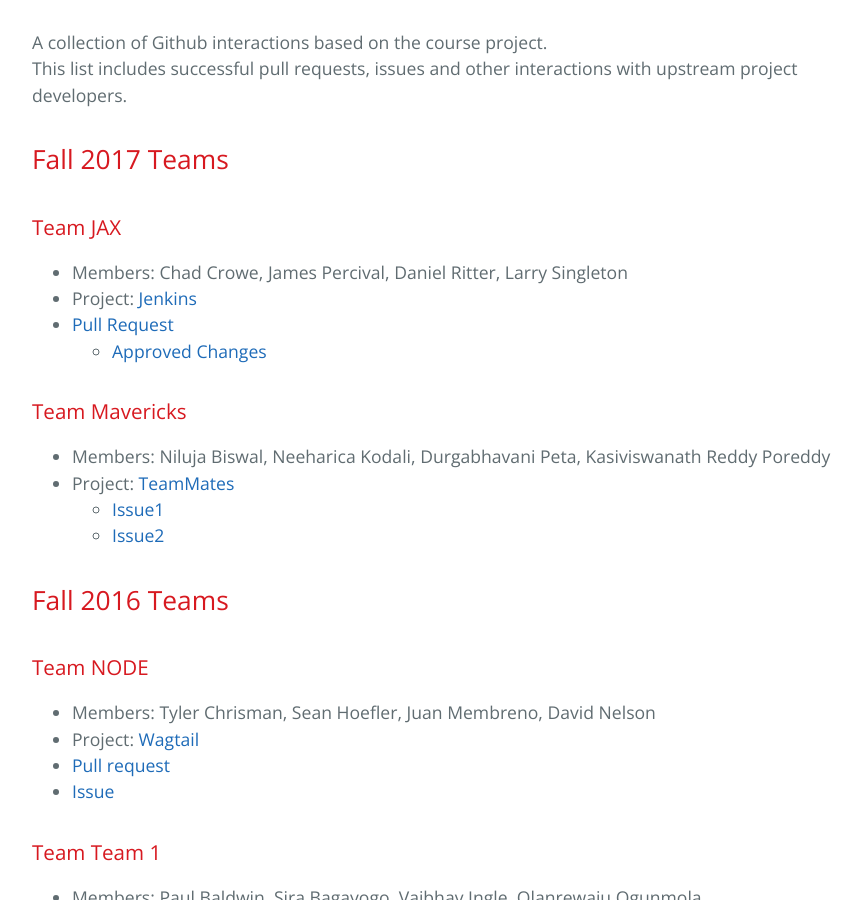
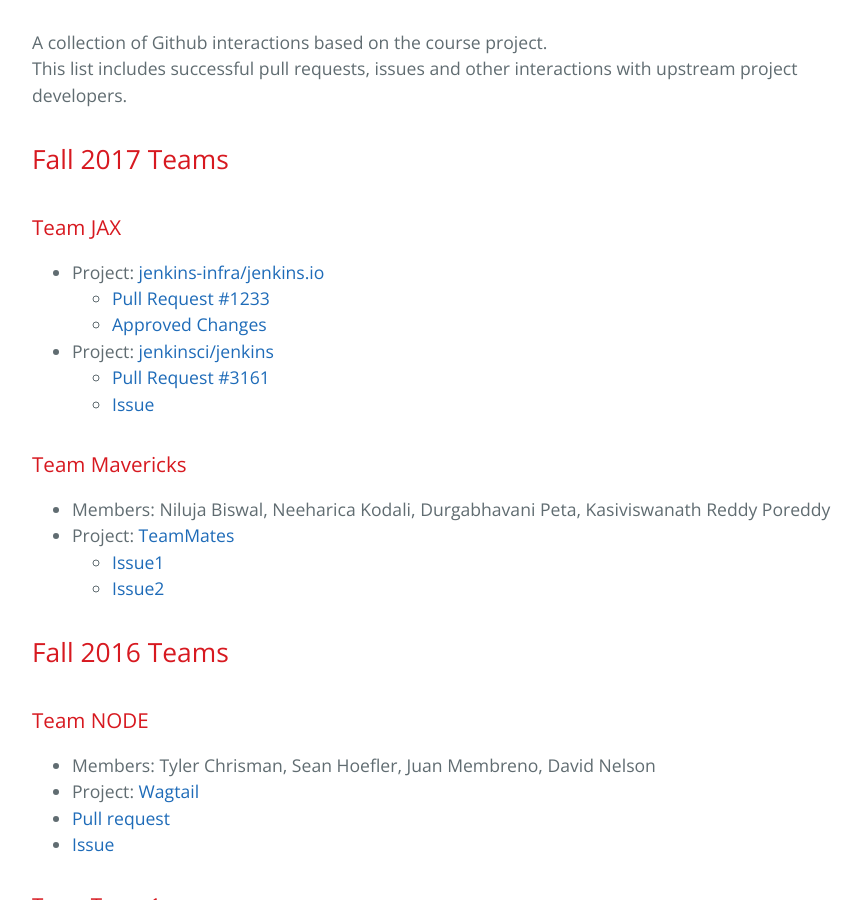
Before and after one commit to robinagandhi/swa, a Jekyll site: the page built from pages/halloffame.md, in a window 1280 px wide and 900 px high, scrolled down 456 px. Shown: the whole window, without its empty margins (192-1054 px from the left). Built offline with Jekyll 4.4.1, drawn with Linux system fonts in a browser that asks for light colours.

Commit message:
Add 2nd jenkins pull request

```diff
--- a/pages/halloffame.md
+++ b/pages/halloffame.md
@@ -12,10 +12,13 @@
 ## Fall 2017 Teams
 
 ### Team JAX
-- Members: Chad Crowe, James Percival, Daniel Ritter, Larry Singleton
-- Project: [Jenkins](https://github.com/jenkins-infra/jenkins.io)
-- [Pull Request](https://github.com/jenkins-infra/jenkins.io/pull/1233)
-  - [Approved Changes](https://jenkins.io/doc/book/system-administration/security/)
+- Project: [jenkins-infra/jenkins.io](https://github.com/jenkins-infra/jenkins.io)
+    - [Pull Request #1233](https://github.com/jenkins-infra/jenkins.io/pull/1233)
+    - [Approved Changes](https://jenkins.io/doc/book/system-administration/security/)
+- Project: [jenkinsci/jenkins](https://github.com/jenkinsci/jenkins)
+    - [Pull Request #3161](https://github.com/jenkinsci/jenkins/pull/3161)
+    - [Issue](https://issues.jenkins-ci.org/browse/JENKINS-48227)
+
 
 ### Team Mavericks
 - Members: Niluja Biswal, Neeharica Kodali, Durgabhavani Peta, Kasiviswanath Reddy Poreddy
```
